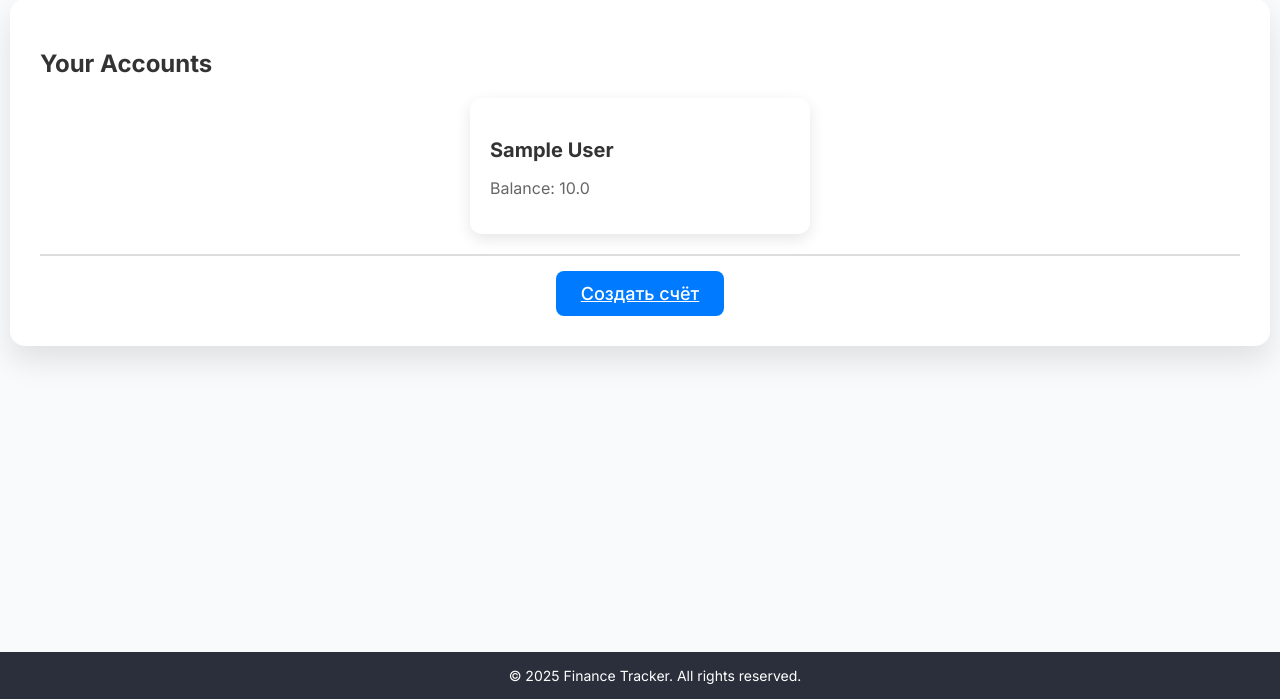
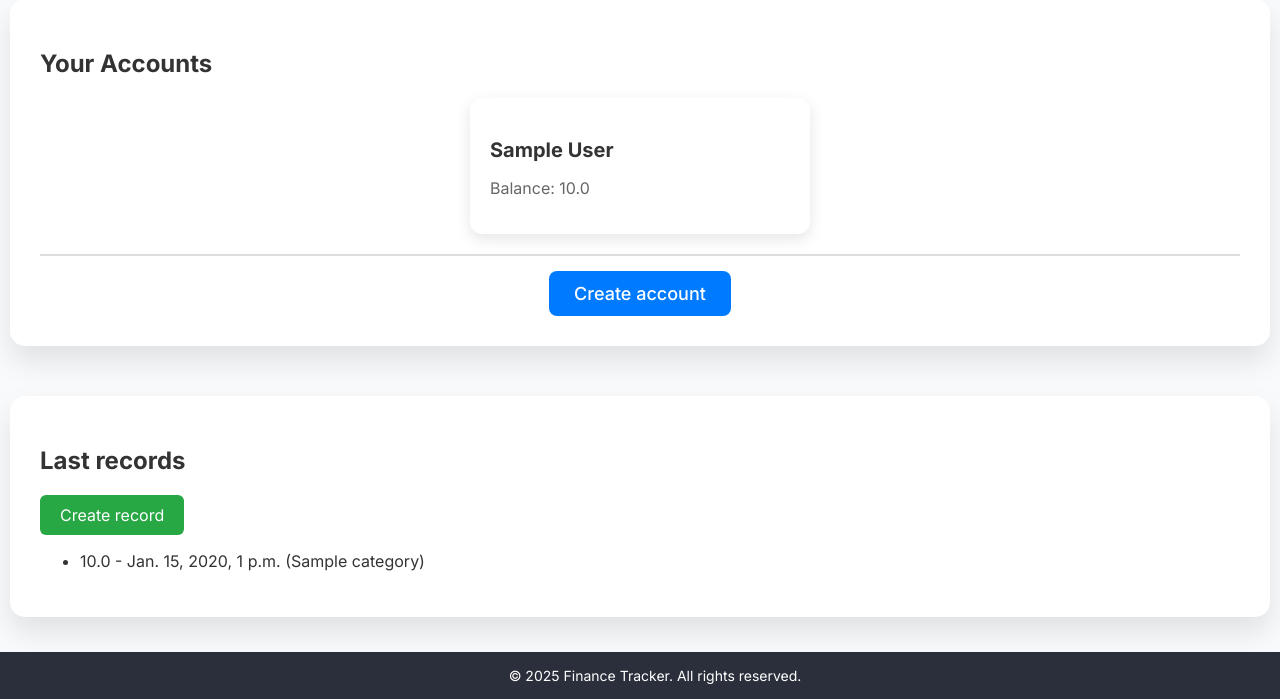
Before and after one commit to thefirsthouse/finance_tracker, a Django app: page /interface/ in a window 1280 px wide. Shown: the part 101-800 px from the top of the page. Run offline with Django 5.2, Linux system fonts and the light colour scheme; a user stored in the database is signed in; tables that the repository leaves empty hold one stand-in row (values such as "Sample post").

Commit message:
the end.

```diff
--- a/finance_tracker/interface/views.py
+++ b/finance_tracker/interface/views.py
@@ -1,9 +1,10 @@
 from django.shortcuts import render
 from django.contrib.auth.decorators import login_required
 
-from logic.models import Account
+from logic.models import Account, Record
 
 @login_required
 def index(request):
-    accounts = Account.objects.filter(user=request.user)  # Получаем счета только текущего пользователя
-    return render(request, "interface/index.html", {"accounts": accounts})
+    accounts = Account.objects.filter(user=request.user)
+    records = Record.objects.all().order_by('-date_time')[:5]
+    return render(request, "interface/index.html", {"accounts": accounts, "records": records})
--- a/finance_tracker/logic/models.py
+++ b/finance_tracker/logic/models.py
@@ -55,14 +55,14 @@ class Category(models.Model):
 class Record(models.Model):
     TYPES = [
         ('income', 'Income'),
-        ('expense', 'Expense'),  # Исправлено 'expence' -> 'expense'
+        ('expense', 'Expense'),
         ('transfer', 'Transfer')
     ]
     type_of = models.CharField(verbose_name='Type', max_length=15, default='expense', choices=TYPES)
     account = models.ForeignKey(Account, models.CASCADE, related_name='records')
     category = models.ForeignKey(Category, models.CASCADE, related_name='records')
-    amount = models.FloatField(verbose_name='Amount')  # убран лишний editable и blank
-    date_time = models.DateTimeField(verbose_name='Date and time', default=timezone.now)  # заменён auto_now_add
+    amount = models.FloatField(verbose_name='Amount')
+    date_time = models.DateTimeField(verbose_name='Date and time', default=timezone.now)
 
 
     def save(self, *args, **kwargs):
--- a/finance_tracker/logic/views.py
+++ b/finance_tracker/logic/views.py
@@ -37,8 +37,8 @@ def create_record(request):
     if request.method == "POST":
         form = forms.RecordForm(request.POST)
         if form.is_valid():
-            record = form.save(commit=False)  # Получаем объект, но не сохраняем
-            record.account = request.user.account  # Привязываем к аккаунту пользователя
+            record = form.save(commit=False)
+            record.account = request.user.account
             record.save()
     else:
         form = forms.RecordForm()
--- a/finance_tracker/templates/interface/index.html
+++ b/finance_tracker/templates/interface/index.html
@@ -17,13 +17,31 @@
             {% endfor %}
         {% else %}
             <!-- Если счетов нет, выводим сообщение -->
-            <p class="no-accounts">У вас пока нет счетов.</p>
+            <p class="no-accounts">You have no account.</p>
         {% endif %}
     </div>
 
     <!-- Кнопка "Создать счёт" внутри рамки -->
     <div class="create-account-container">
-        <a href="{% url 'create_account' %}" class="btn create-account-btn">Создать счёт</a>
+        <a href="{% url 'create_account' %}" class="btn create-account-btn" style="text-decoration: none;">Create account</a>
+    </div>
+</div>
+<div class="container">
+    <h2>Last records</h2>
+
+    <!-- Кнопка "Добавить запись" -->
+    <a href="{% url 'create_transfer' %}" class="btn" style="text-decoration: none;">Create record</a>
+
+    <div class="record-list">
+        {% if records %}
+            <ul>
+                {% for record in records %}
+                    <li>{{ record.amount }} - {{ record.date_time }} ({{ record.category }})</li>
+                {% endfor %}
+            </ul>
+        {% else %}
+            <p>You have no record yet.</p>
+        {% endif %}
     </div>
 </div>
 {% endblock %}
```
